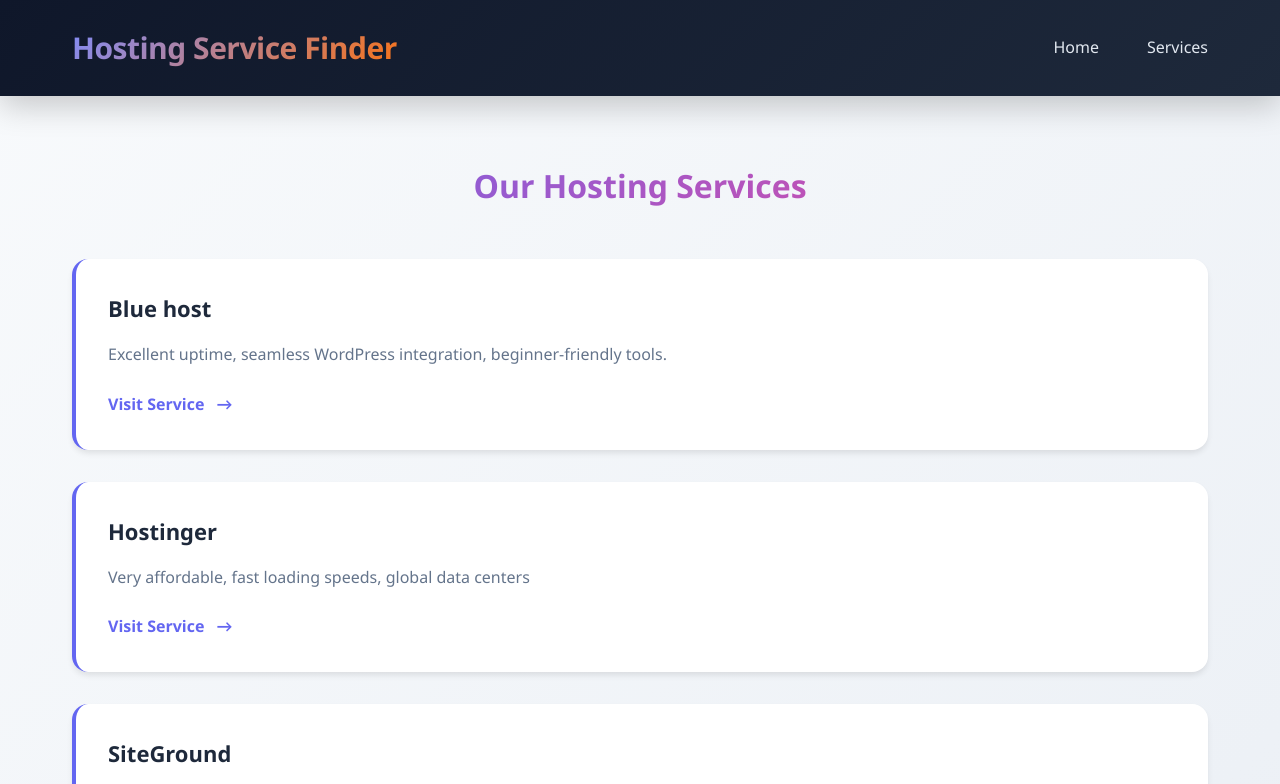
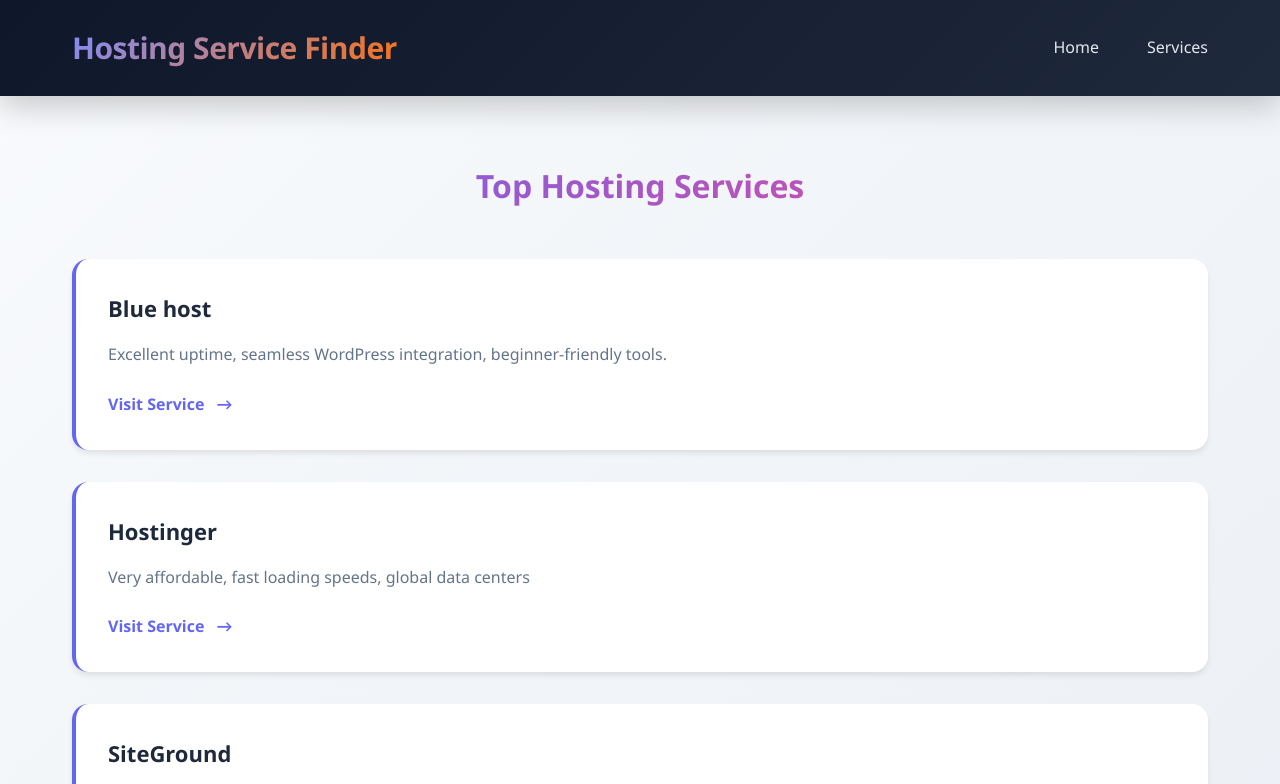
Before and after one commit to JOe-jo18/hosting-service-finder, a plain HTML site: page services.html in a window 1280 px wide. Shown: the top 784 px of the page. Drawn offline with Linux system fonts and the light colour scheme.

Commit message:
Update commit

```diff
--- a/services.html
+++ b/services.html
@@ -22,7 +22,7 @@
     <main>
         <section class="blog">
             <div class="container">
-                <h2>Our Hosting Services</h2>
+                <h2>Top Hosting Services</h2>
                 <article>
                     <h3>Blue host</h3>
                     <p>Excellent uptime, seamless WordPress integration, beginner-friendly tools.</p>
```
